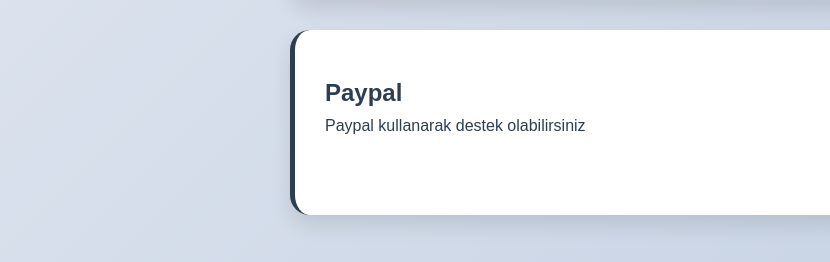
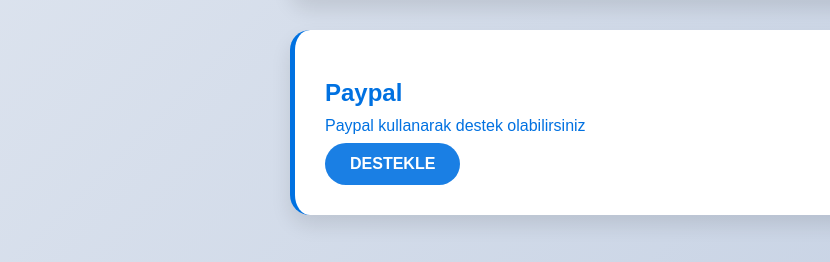
Before and after one commit to yusufaumutol/yusufaumutol, a plain HTML site: page index.html in a window 1280 px wide. Shown: the part 1666-1928 px from the top of the page, 0-830 px from the left. Drawn offline with Linux system fonts and the light colour scheme.

Commit message:
Update styles.css

```diff
--- a/styles.css
+++ b/styles.css
@@ -198,3 +198,19 @@ h1 {
     background-color: #6700ff;
     color: #ffffff;
 }
+
+.paypal {
+    border-color: #0071e1;
+    background-color: #ffffff;
+    color: #0071e1;
+}
+
+.paypal .currency, .paypal .copy-btn {
+    background-color: #0071e1;
+    color: #ffffff;
+}
+
+.paypal .copy-btn {
+    background-color: #1a7fe4;
+    color: #ffffff;
+}
```
